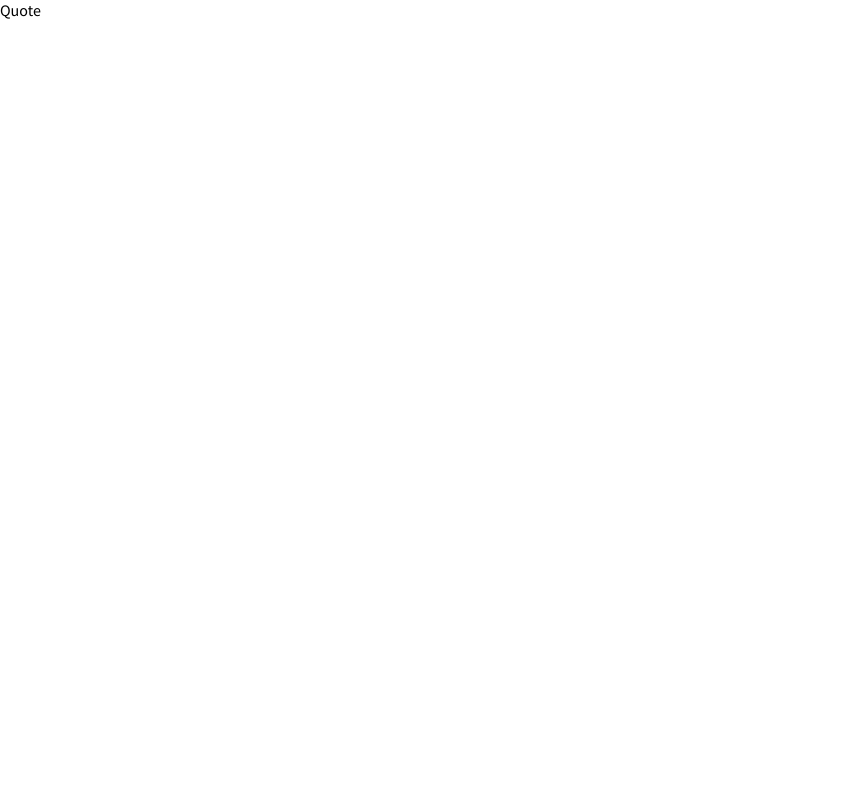
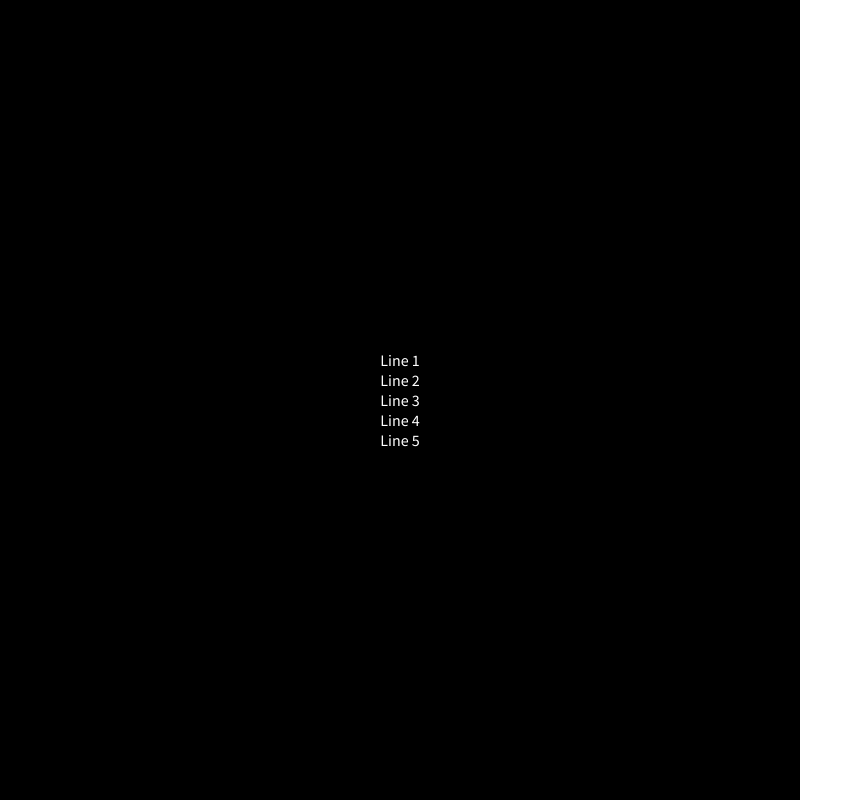
Before and after one commit to kelani34/Iphone-Page-clone, a React (Create React App) app: page / in a window 1280 px wide. Shown: the whole page, without its empty margins (0-863 px from the left). Built offline with nearby package versions, Linux system fonts and the light colour scheme.

Commit message:
update: quotes styling

```diff
--- a/src/sections/Quote.js
+++ b/src/sections/Quote.js
@@ -1,7 +1,29 @@
-import React from 'react'
+import React from "react";
+import styled from "styled-components";
 
 const Quote = () => {
-  return <div>Quote</div>;
+  return (
+    <QuotesSection>
+      <div>Line 1</div>
+      <div>Line 2</div>
+      <div>Line 3</div>
+      <div>Line 4</div>
+      <div>Line 5</div>
+    </QuotesSection>
+  );
 };
 
 export default Quote;
+
+const QuotesSection = styled.section`
+  width: 100vh;
+  height: 100vh;
+  position: relative;
+
+  display: flex;
+  flex-direction: column;
+  align-items: center;
+  justify-content: center;
+  background-color: var(--dark);
+  color: var(--white);
+`;
```
Also changed, not shown: public/allResources.txt (renamed from src/allResources.txt).
